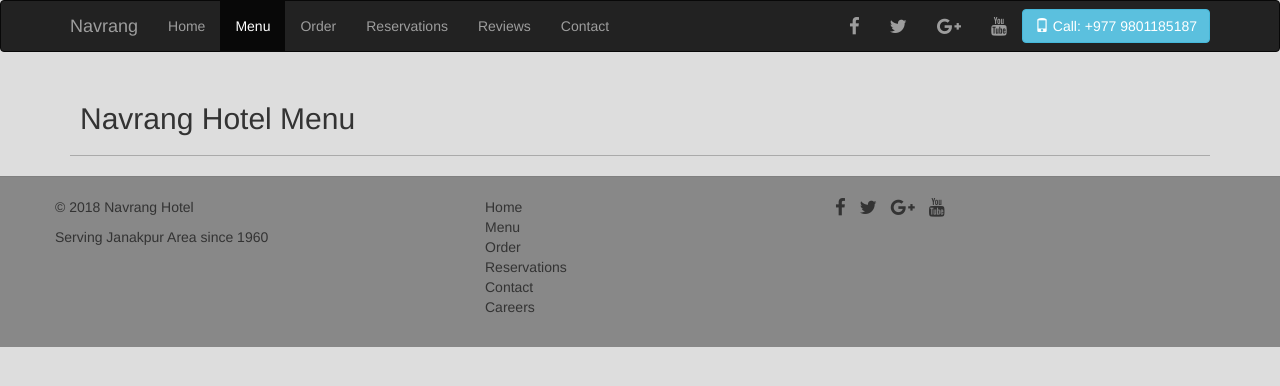
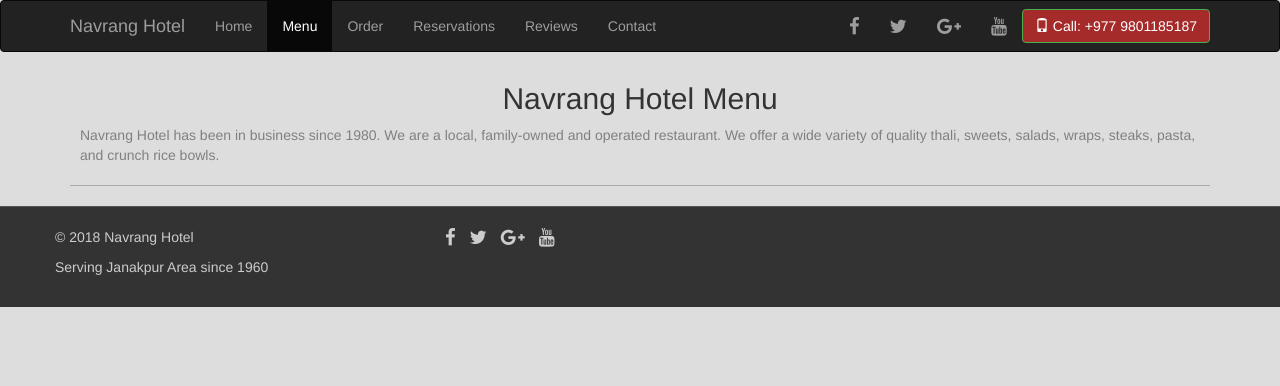
Before and after one commit to navrang-hotel/navrang, a Django app: page /base/menu/ in a window 1280 px wide. Shown: the top 386 px of the page. Run offline with Django 3.2, Linux system fonts and the light colour scheme; data that the repository does not hold is empty; some libraries are stand-ins or nearby versions.

Commit message:
Changed the theme; made gray with NO slider

```diff
--- a/base/static/base/css/style.css
+++ b/base/static/base/css/style.css
@@ -33,7 +33,7 @@ main {
 }
 
 .nb-fg-white {
-  color: black !important;
+  color: #CCC;
 }
 
 .nb-std-link {
@@ -192,7 +192,9 @@ footer {
 }
 
 .nb-std-ftr {
-  border-top: 1px solid gray;
+  background-color: #333;
+  padding-bottom: 20px;
+  border-top: 1px solid #555555;
   margin-top: 20px;
   padding-top: 20px;
 }
@@ -290,15 +292,14 @@ footer {
   border-top-right-radius: 5px;
 }
 
-.nb-std-ftr {
-  background-color: #888;
-  padding-bottom: 20px;
-}
 .nb-ul-nb {
   list-style: none;
 }
-.nb-ul-fgw a {
-  color: #333;
+.nb-fg-gray a {
+  color: #CCC;
+}
+footer a {
+  color: #CCC;
 }
 
 /* To Make columns of same height */
@@ -342,3 +343,22 @@ footer {
     color: #fff !important;
 }
 */
+.nb-bg-green {
+  background-color: green;
+}
+
+.nb-bm-0px {
+  margin-bottom: 0px;
+}
+.nb-lrpdg-0px {
+  padding-left: 0;
+  padding-right: 0;
+}
+
+.nb-bg-lgray {
+  background-color: #CCCCCC;
+}
+
+.nb-std-crvbdr {
+  border-radius: 5px;
+}
--- a/base/templates/base/base_generic.html
+++ b/base/templates/base/base_generic.html
@@ -1,19 +1,32 @@
 <!DOCTYPE html>
-<html>
+<html lang="en">
   <head>
+    <!-- meta -->
+    <meta charset="utf-8">
+    <meta name="viewport" content="width=device-width, initial-scale=1, shrink-to-fit=no">
+    <meta name="description" content="Good resturant in Janakpur, Nepal. One of the oldest in Janakpur.">
+    <!-- /meta -->
+
     <title>Navrang Hotel, Janakpur</title>
-    <meta name="description" content="Good resturant in Janakpur, Nepal. One of the oldest in Janakpur.">
-    <meta name="viewport" content="width=device-width, initial-scale=1">
+
+    <!-- Bootstrap 3 -->
     <link rel="stylesheet" href="https://maxcdn.bootstrapcdn.com/bootstrap/3.3.7/css/bootstrap.min.css">
-    <link rel="stylesheet" href="http://maxcdn.bootstrapcdn.com/font-awesome/4.3.0/css/font-awesome.min.css">
     <script src="https://ajax.googleapis.com/ajax/libs/jquery/3.3.1/jquery.min.js"></script>
     <script src="https://maxcdn.bootstrapcdn.com/bootstrap/3.3.7/js/bootstrap.min.js"></script>
+    <!-- /Bootstrap 3 -->
+
+    <!-- Font awesome -->
+    <link rel="stylesheet" href="http://maxcdn.bootstrapcdn.com/font-awesome/4.3.0/css/font-awesome.min.css">
+    <!-- /Font awesome -->
+
+    <!-- Local style sheet -->
     {% load static %}
     <link rel="stylesheet" href="{% static 'base/css/style.css' %}">
+    <!-- /Local style sheet -->
   </head>
   <body>
     <header>
-        <nav class="navbar navbar-inverse">
+        <nav class="navbar navbar-inverse nb-bm-0px">
           <div class="container">
             <!-- Menu Header? -->
             <div class="navbar-header">
@@ -22,7 +35,7 @@
                 <span class="icon-bar"></span>
                 <span class="icon-bar"></span>
               </button>
-              <a class="navbar-brand" href="{% url 'base-index' %}">Navrang</a>
+              <a class="navbar-brand" href="{% url 'base-index' %}">Navrang Hotel</a>
             </div>
             <!-- Menu Items -->
             <div class="collapse navbar-collapse" id="myNavbar">
@@ -46,46 +59,34 @@
                 <li {% block navCon %}{% endblock %}><a href="{% url 'base-contact' %}">Contact</a></li>
               </ul>
               <ul class="nav navbar-nav navbar-right">
-                <!-- <li><a href="#"><span class="glyphicon glyphicon-user"></span> Sign Up</a></li> -->
-                <!-- <li><a href="#"><span class="glyphicon glyphicon-log-in"></span> Login</a></li> -->
                 {% load static %}
                 <li><a href="#"><i class="fa fa-lg fa-facebook"></i></a></li>
                 <li><a href="#"><i class="fa fa-lg fa-twitter"></i></a></li>
                 <li><a href="#"><i class="fa fa-lg fa-google-plus"></i></a></li>
                 <li><a href="#"><i class="fa fa-lg fa-youtube"></i></a></li>
-                <li><button class="btn btn-info navbar-btn"><span class="glyphicon glyphicon-phone"></span> Call: +977 9801185187</button></li>
+                <li><button class="btn btn-success navbar-btn nb-bg-maroon"><span class="glyphicon glyphicon-phone"></span> Call: +977 9801185187</button></li>
               </ul>
             </div>
           </div>
         </nav>
     </header>
 
-    <main>
-      <div class="container">
+    <main class="nb-bg-green-rm">
+      <div class="container-fluid nb-bg-green-rm nb-lrpdg-0px">
         {% block content %}
         {% endblock %}
       </div>
     </main>
 
     <footer>
-      <div class="container-fluid nb-std-ftr nb-std-ftr">
+      <div class="container-fluid nb-std-ftr">
         <div class="container">
-          <div class="row">
+          <div class="row nb-fg-white">
             <div class="col-sm-4 nb-pdg-0px">
               <p>&copy; 2018 Navrang Hotel</p>
               <p>Serving Janakpur Area since 1960</p>
             </div>
-            <div class="col-sm-4 nb-pdg-0px">
-              <ul class="nb-ul-nb nb-ul-fgw">
-                <li><a href="">Home</a></li>
-                <li><a href="">Menu</a></li>
-                <li><a href="">Order</a></li>
-                <li><a href="">Reservations</a></li>
-                <li><a href="">Contact</a></li>
-                <li><a href="">Careers</a></li>
-              </ul>
-            </div>
-            <div class="col-sm-4 nb-pdg-0px">
+            <div class="col-sm-8 nb-pdg-0px">
               <ul class="nb-ul-nb nb-ul-fgw list-inline">
                 {% load static %}
                 <li><a href="#"><i class="fa fa-lg fa-facebook"></i></a></li>
--- a/base/templates/base/menu.html
+++ b/base/templates/base/menu.html
@@ -6,9 +6,12 @@
 
 {% block content%}
 <!--  Old Menu style -->
-<div class="container nb-fg-white-rm nb-bg-maroon-rm nb-div-w100 nb-bdr-crv nb-pd-zero">
+<div class="container nb-fg-white-rm nb-bg-maroon-rm nb-bdr-crv ">
   <div class="nb-std-hdiv nb-bdr-tcrv nb-bb-dkmaroon">
-    <h2 class="text-center-rm">Navrang Hotel Menu</h2>
+    <h2 class="text-center">Navrang Hotel Menu</h2>
+    <p class="nb-fg-gray">
+Navrang Hotel has been in business since 1980. We are a local, family-owned and operated restaurant. We offer a wide variety of quality thali, sweets, salads, wraps, steaks, pasta, and crunch rice bowls.
+    </p>
   </div>
   {% for menu_category in menu_categories %}
     <h3 class="nb-std-h3-rm nb-bm-10px">{{ menu_category.title }} </h3>
--- a/base/templates/base/order.html
+++ b/base/templates/base/order.html
@@ -5,7 +5,7 @@
 {% endblock %}
 
 {% block content%}
-<div class="container nb-fg-white">
+<div class="container nb-fg-white-rm">
   {% load static %}
   <!--
   <div>
--- a/base/templates/base/review_create.html
+++ b/base/templates/base/review_create.html
@@ -5,7 +5,8 @@
 {% endblock %}
 
 {% block content %}
-  <h2 class="nb-fg-white text-center">Creating new review.</h2>
+<div class="container">
+  <h2 class="nb-fg-white-rm text-center">Creating new review.</h2>
   <br />
   <br />
   <div class="row nb-fg-white">
@@ -64,6 +65,7 @@
     </div>
     <!-- /Review Form -->
   </div>
+</div>
 
   <!-- Script for star rating -->
   <script>
```
Also changed, not shown: base/templates/base/contact_success.html (+4 -4 lines), base/templates/base/index.html (+96 -30 lines), base/templates/base/review_list.html (+4 -4 lines), base/templates/base/review_success.html (+5 -3 lines).
